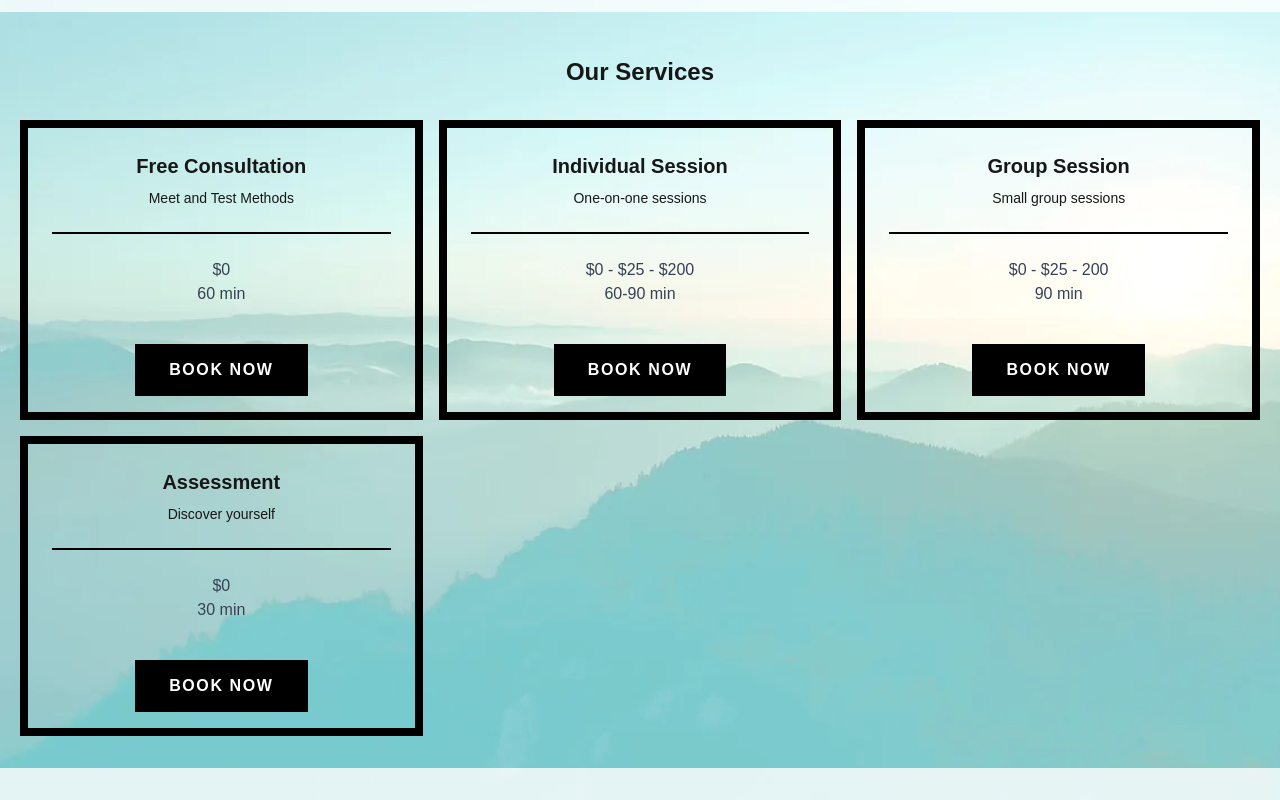
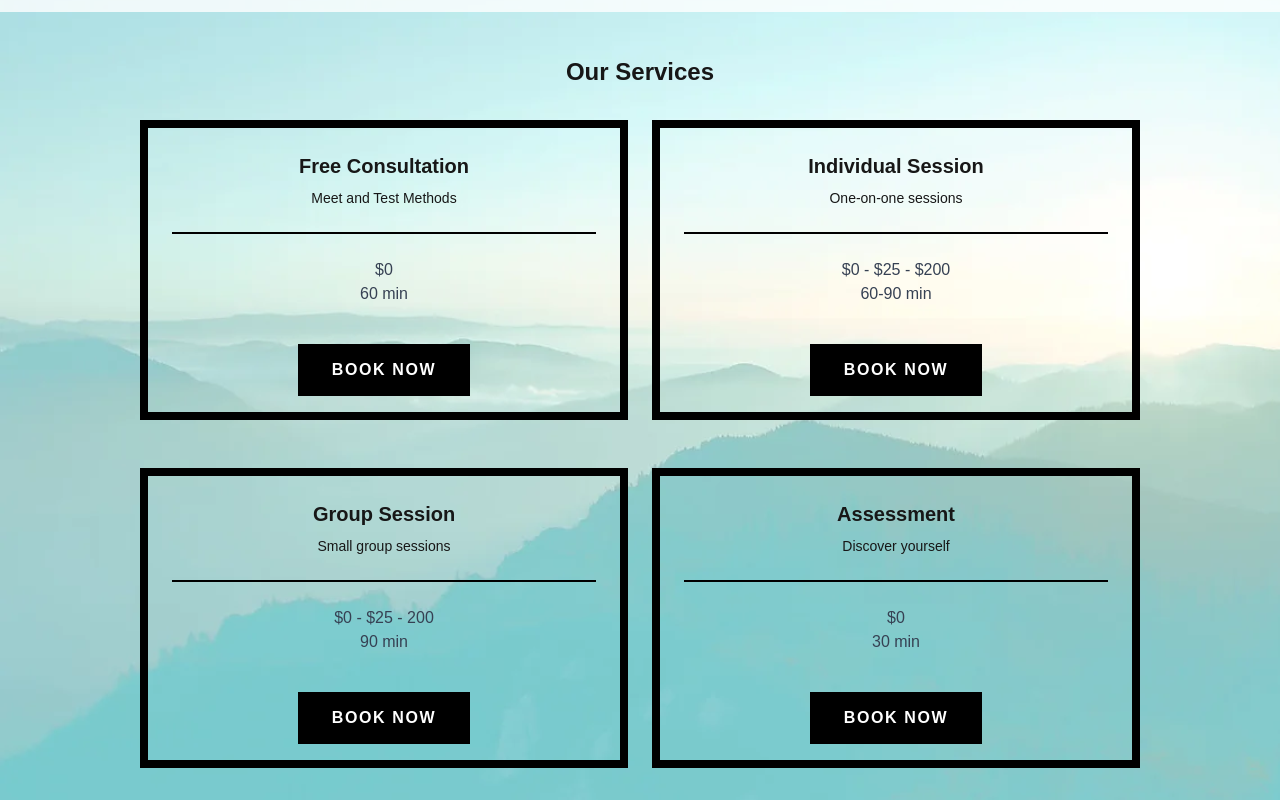
Before and after one commit to jmarkl3/beyou, a Next.js app: page / in a window 1280 px wide. Shown: the part 3140-3940 px from the top of the page. Built offline with nearby package versions, Linux system fonts and the light colour scheme.

Commit message:
link position and styling update

```diff
--- a/app/page.js
+++ b/app/page.js
@@ -161,7 +161,7 @@ export default function Home() {
 
 
         {/* Services section with rectangles */}
-        <div id="our-services" className="parallax-background">
+        <div id="our-services" className="parallax-background relative z-10">
           <div
             className="max-w-full-content mx-auto bg-transparent p-5"
           >
@@ -169,12 +169,15 @@ export default function Home() {
               Our Services
             </h2>
 
-            <div className="mx-auto flex flex-wrap my-3 m-auto grid grid-cols-1 gap-4 sm:grid-cols-2 md:grid-cols-3">
+            <div className="mx-auto flex flex-wrap my-3 m-auto max-w-[1000px]">
+
+              {/* Service Cards Container */}
+              <div className="w-full flex flex-wrap justify-center gap-6">
+
                 {/* Free Consultation */}
-              <div className="w-full rounded-none overflow-hidden mx-auto border-8 border-black relative h-full min-h-[300px]">
+                <div className="w-full sm:w-[calc(50%-12px)] rounded-none overflow-hidden mx-auto border-8 border-black relative min-h-[300px] mb-6 z-10">
                   <div className="p-6 pb-20 text-center h-full">
                     <a
-                    href="https://calendly.com/abeapple/free-consultation"
                       className="font-bold text-xl hover:text-gray-700"
                     >
                       Free Consultation
@@ -185,17 +188,16 @@ export default function Home() {
                     <p className="text-gray-700 text-base">60 min</p>
                   </div>
                   <div className="w-full mx-auto pb-4 absolute bottom-0 text-center">
-                  <a href="/calendar/free-consultation" className="btn-main">
+                    <a href="https://calendly.com/abeapple/free-consultation" className="btn-main">
                       Book Now
                     </a>
                   </div>
                 </div>
 
                 {/* Individual Session */}
-              <div className="w-full rounded-none overflow-hidden mx-auto border-8 border-black relative h-full min-h-[300px]">
+                <div className="w-full sm:w-[calc(50%-12px)] rounded-none overflow-hidden mx-auto border-8 border-black relative min-h-[300px] mb-6 z-10">
                   <div className="p-6 pb-20 text-center h-full">
                     <a
-                    href="/service/individual-session"
                       className="font-bold text-xl hover:text-gray-700"
                     >
                       Individual Session
@@ -215,10 +217,9 @@ export default function Home() {
                 </div>
 
                 {/* Group Session */}
-              <div className="w-full rounded-none overflow-hidden mx-auto border-8 border-black relative h-full min-h-[300px]">
+                <div className="w-full sm:w-[calc(50%-12px)] rounded-none overflow-hidden mx-auto border-8 border-black relative min-h-[300px] mb-6 z-10">
                   <div className="p-6 pb-20 text-center h-full">
                     <a
-                    href="https://calendly.com/abeapple/group-session"
                       className="font-bold text-xl hover:text-gray-700"
                     >
                       Group Session
@@ -229,17 +230,16 @@ export default function Home() {
                     <p className="text-gray-700 text-base">90 min</p>
                   </div>
                   <div className="w-full mx-auto pb-4 absolute bottom-0 text-center">
-                  <a href="/calendar/group-session" className="btn-main">
+                    <a href="https://calendly.com/abeapple/group-session" className="btn-main">
                       Book Now
                     </a>
                   </div>
                 </div>
 
                 {/* Assessment */}
-              <div className="w-full rounded-none overflow-hidden mx-auto border-8 border-black relative h-full min-h-[300px]">
+                <div className="w-full sm:w-[calc(50%-12px)] rounded-none overflow-hidden mx-auto border-8 border-black relative min-h-[300px] mb-6 z-10">
                   <div className="p-6 pb-20 text-center h-full">
                     <a
-                    href="/service/free-consultation"
                       className="font-bold text-xl hover:text-gray-700"
                     >
                       Assessment
@@ -256,6 +256,7 @@ export default function Home() {
                     >
                       Book Now
                     </a>
+                  </div>
                 </div>
               </div>
 
```
Lines whose indentation alone changed are shown as unchanged.
